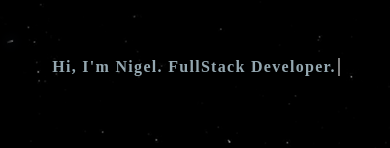
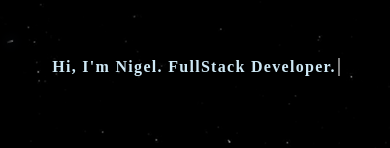
Before and after one commit to 0racularGh0st/portfolio-1.0, a Vue app: page / in a window 390 px wide. Shown: the part 355-503 px from the top of the page. Built offline with nearby package versions, Linux system fonts and the light colour scheme.

Commit message:
fix landscape mode for phones

```diff
--- a/src/views/Home.vue
+++ b/src/views/Home.vue
@@ -26,7 +26,7 @@ export default {
   justify-content: center;
 }
 .line{
-  color:#94a7b0;
+  color:#cee8f5;
     animation: typewriter 3s steps(36);
     overflow : hidden;
     white-space: nowrap;
--- a/src/views/fonts.css
+++ b/src/views/fonts.css
@@ -1,5 +1,6 @@
 h1{
     font-size: 1em;
+    letter-spacing: 1.3px;
 }
 @media (min-width: 320px)
 {
@@ -9,7 +10,7 @@ h1{
     }
 }
 
-@media (min-width: 768px)
+@media (min-width: 1024px)
 {
     h1{
         font-size: 2em;
```
